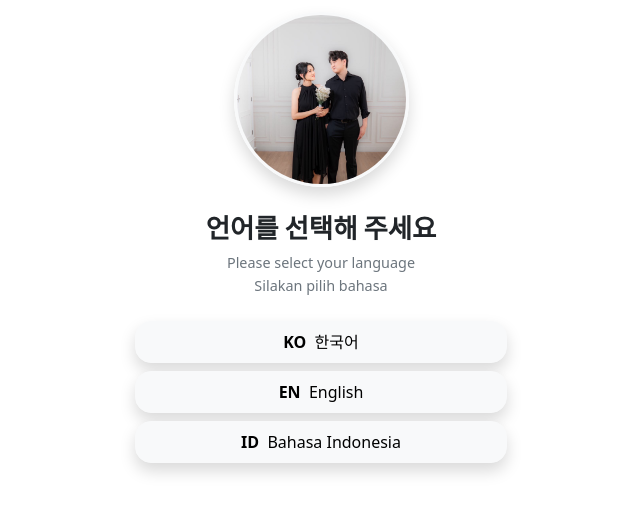
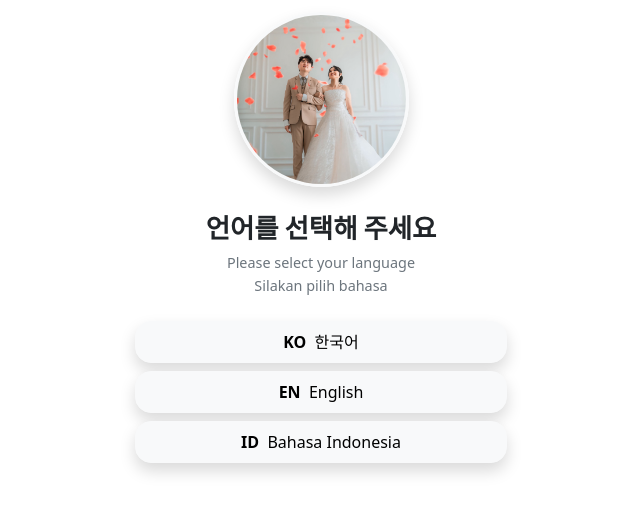
Before and after one commit to dmndy/wedding-invitation-jihoon-intania, a website: page index.html in a window 1280 px wide. Shown: the part 195-708 px from the top of the page, without its empty margins (319-959 px from the left). Drawn offline with nearby package versions, Linux system fonts and the light colour scheme; a web font is replaced by a local one.

Commit message:
Update index.html

```diff
--- a/index.html
+++ b/index.html
@@ -8,13 +8,13 @@
     <title>Jihoon &amp; Intania Wedding Celebration</title>
 
     <!-- SEO Tag / Open Graph (Pratinjau Link / Link Preview) -->
-    <meta property="og:image" content="./assets/images/bg.jpeg">
-    <meta property="og:image:secure_url" content="./assets/images/bg.jpeg">
+    <meta property="og:image" content="./assets/images/cover.jpeg">
+    <meta property="og:image:secure_url" content="./assets/images/cover.jpeg">
     <meta property="og:image:type" content="image/jpeg">
     <meta property="og:image:alt" content="Jihoon &amp; Intania Wedding Cover">
     <meta property="og:url" content="https://jihoonintania.co-id.id/">
     <meta name="twitter:card" content="summary_large_image">
-    <meta name="twitter:image" content="./assets/images/bg.jpeg">
+    <meta name="twitter:image" content="./assets/images/cover.jpeg">
 
     <!-- Appearance -->
     <meta name="mobile-web-app-capable" content="yes">
@@ -186,7 +186,7 @@
                 <div class="d-flex position-absolute w-100 h-100">
                     <div class="position-relative overflow-hidden vw-100">
                         <div class="position-absolute h-100 w-100 slide-desktop">
-                            <img src="./assets/images/bg.jpeg" alt="bg" class="bg-cover-home" style="mask-image: none; opacity: 30%;">
+                            <img src="./assets/images/cover.jpeg" alt="bg" class="bg-cover-home" style="mask-image: none; opacity: 30%;">
                         </div>
                     </div>
                 </div>
@@ -208,12 +208,12 @@
 
                 <!-- Home / Cover Awal -->
                 <section id="home" class="bg-light-dark position-relative overflow-hidden p-0 m-0">
-                    <img src="./assets/images/bg.jpeg" alt="bg" class="position-absolute opacity-25 top-50 start-50 translate-middle bg-cover-home">
+                    <img src="./assets/images/cover.jpeg" alt="bg" class="position-absolute opacity-25 top-50 start-50 translate-middle bg-cover-home">
 
                     <div class="position-relative text-center bg-overlay-auto" style="background-color: unset;">
                         <h1 class="font-esthetic pt-5 pb-3 fw-medium" data-lang-en="You are Cordially Invited" data-lang-id="Kami Mengundang Anda" data-lang-ko="저희 결혼합니다">You are Cordially Invited</h1>
 
-                        <img src="./assets/images/bg.jpeg" alt="bg" onclick="openModalImage(this.src)" class="img-center-crop rounded-circle border border-3 border-light shadow my-3 mx-auto cursor-pointer">
+                        <img src="./assets/images/3.jpeg" alt="bg" onclick="openModalImage(this.src)" class="img-center-crop rounded-circle border border-3 border-light shadow my-3 mx-auto cursor-pointer">
 
                         <h2 class="font-esthetic my-3" data-lang-en="Jihoon &amp; Intania" data-lang-id="Jihoon &amp; Intania" data-lang-ko="지훈 &amp; 인타니아">Jihoon &amp; Intania</h2>
 
@@ -259,7 +259,7 @@
                     <div class="overflow-x-hidden pb-4">
                         <div class="position-relative">
                             <div data-aos="fade-right" data-aos-duration="2000" class="pb-1">
-                                <img src="./assets/images/jihoon.jpeg" alt="Groom" onclick="openModalImage(this.src)" class="img-center-crop rounded-circle border border-3 border-light shadow my-4 mx-auto cursor-pointer">
+                                <img src="./assets/images/8.jpeg" alt="Groom" onclick="openModalImage(this.src)" class="img-center-crop rounded-circle border border-3 border-light shadow my-4 mx-auto cursor-pointer">
                                 <h2 class="font-esthetic m-0" data-lang-en="Han Jihoon" data-lang-id="Han Jihoon" data-lang-ko="한지훈">Han Jihoon</h2>
                                 <p class="mt-3 mb-1" style="font-size: 1.25rem;" data-lang-en="1st Son" data-lang-id="Putra Pertama" data-lang-ko="장남">1st Son</p>
                                 <p class="mb-0" style="font-size: 0.95rem;" data-lang-en="Father: Han Keum-yun" data-lang-id="Ayah: Han Keum-yun" data-lang-ko="아버지 한금윤">Father: Han Keum-yun</p>
@@ -271,7 +271,7 @@
 
                         <div class="position-relative">
                             <div data-aos="fade-left" data-aos-duration="2000" class="pb-1">
-                                <img src="./assets/images/intania.jpeg" alt="Bride" onclick="openModalImage(this.src)" class="img-center-crop rounded-circle border border-3 border-light shadow my-4 mx-auto cursor-pointer">
+                                <img src="./assets/images/6.jpeg" alt="Bride" onclick="openModalImage(this.src)" class="img-center-crop rounded-circle border border-3 border-light shadow my-4 mx-auto cursor-pointer">
                                 <h2 class="font-esthetic m-0" data-lang-en="Intania" data-lang-id="Intania" data-lang-ko="인타니아">Intania</h2>
                                 <p class="mt-3 mb-1" style="font-size: 1.25rem;" data-lang-en="2nd Daughter" data-lang-id="Putri Kedua" data-lang-ko="차녀">2nd Daughter</p>
                                 <p class="mb-0" style="font-size: 0.95rem;" data-lang-en="Father: Taip Hidayat" data-lang-id="Ayah: Taip Hidayat" data-lang-ko="아버지 타입 히다얏 (Taip Hidayat)">Father: Taip Hidayat</p>
@@ -447,7 +447,7 @@
                                         <img src="./assets/images/1.jpeg" alt="Photo 2" class="d-block img-fluid cursor-pointer" onclick="openModalImage(this.src)">
                                     </div>
                                     <div class="carousel-item">
-                                        <img src="./assets/images/3.jpeg" alt="Photo 4" class="d-block img-fluid cursor-pointer" onclick="openModalImage(this.src)">
+                                        <img src="./assets/images/bg.jpeg" alt="Photo 4" class="d-block img-fluid cursor-pointer" onclick="openModalImage(this.src)">
                                     </div>
                                 </div>
 
@@ -577,7 +577,7 @@
             <div class="d-flex flex-column text-center px-4" style="width: min(92vw, 420px);">
                 <h2 class="font-esthetic mb-3">Jihoon &amp; Intania</h2>
 
-                <img src="./assets/images/bg.jpeg" alt="background" class="img-center-crop rounded-circle border border-3 border-light shadow mb-4 mx-auto">
+                <img src="./assets/images/cover.jpeg" alt="background" class="img-center-crop rounded-circle border border-3 border-light shadow mb-4 mx-auto">
 
                 <h2 class="language-selection-title mb-2" style="font-size: 1.65rem;">언어를 선택해 주세요</h2>
                 <p class="mb-4 text-secondary" style="font-size: 0.9rem; line-height: 1.6;">
```
